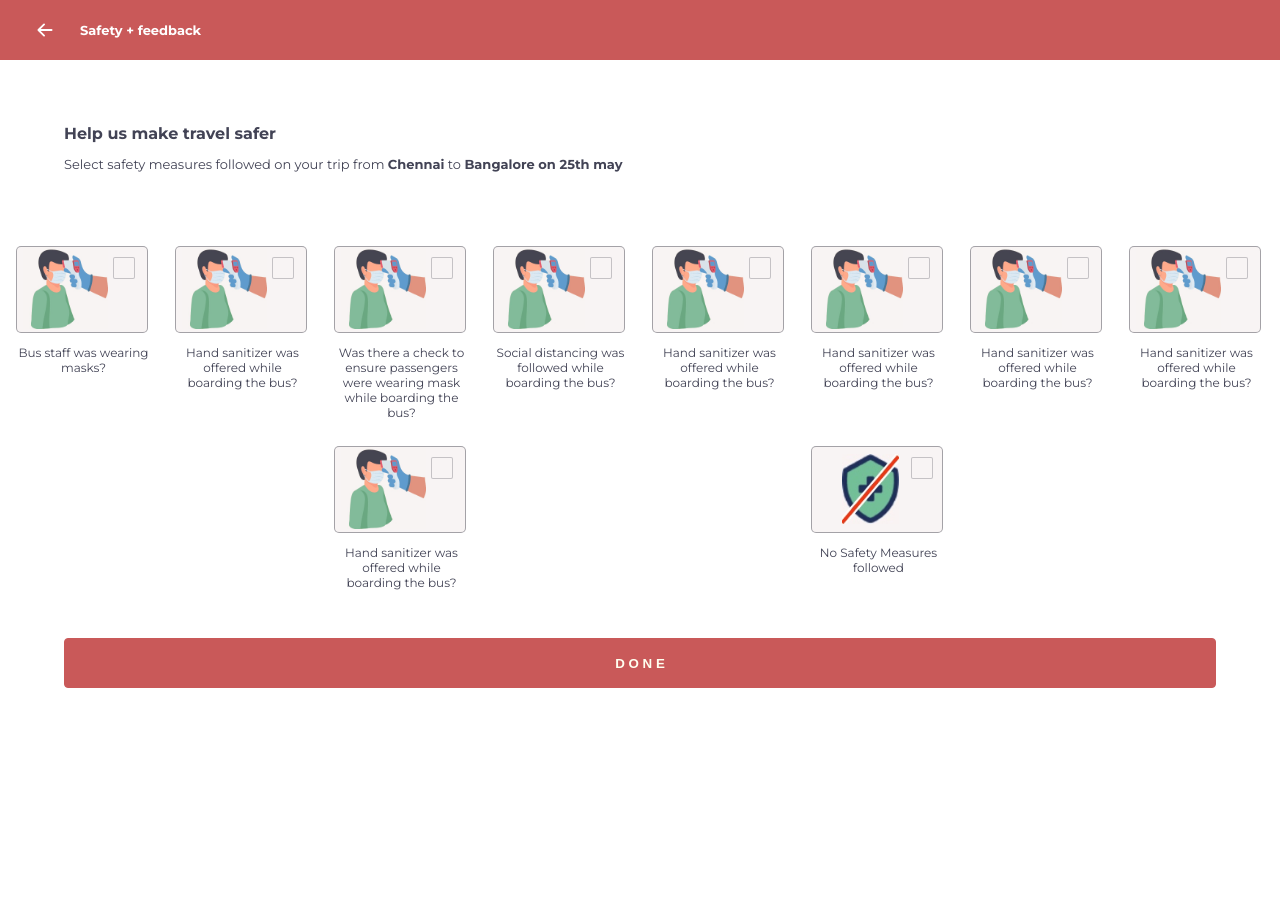
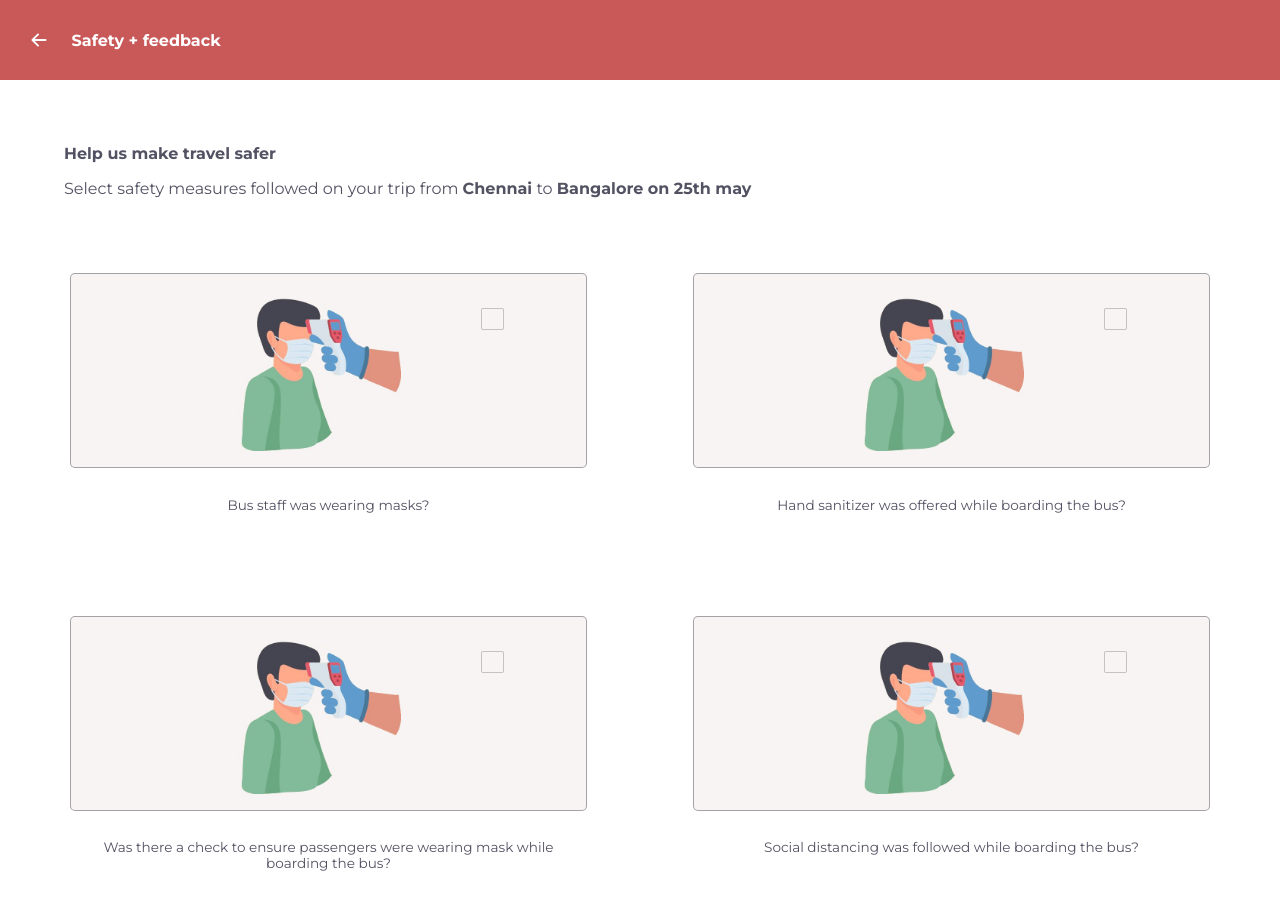
Before and after one commit to ribajacob123/redbus-training-css-assignment1, a plain HTML site: page index.html in a window 1280 px wide. Shown: the top 903 px of the page. Before the commit the page ends 800 px from the top, so only its background shows below. Drawn offline with Linux system fonts and the light colour scheme.

Commit message:
Changed desktop view

```diff
--- a/styles.css
+++ b/styles.css
@@ -3,14 +3,13 @@ body{
     font-family:'Montserrat';
 
 }
-p,h2{
-    color:#424355;
+p,h2,.query{
+    color:#424355ea;
 }
 h2{
-    font-weight: 200px;
     font-size: medium;
 }
-p{
+p,.topbarheading{
     font-size:small;
 }
 
@@ -20,18 +19,17 @@ p{
     position: sticky;
     top: 0;
     width: 100%;
-    height: 60px;
+    height: 3.5em;
     background-color:#c95959;
     color: white;
     margin: 0%;
     z-index: 1;
 }
 .arrow{
-    margin-left: 30px;
+    margin-left: 1.5em;
 }
 .topbarheading{
-    padding-left: 20px;
-    font-size: small;
+    padding-left: 1.1em;
     display: inline;
 }
 
@@ -40,18 +38,19 @@ p{
     flex-wrap: wrap;
     justify-content: space-evenly;
     align-items: center;
-    margin: 2px;
+    margin: 0.2em;
 }
 .container{
-    height: 180px;
-    margin: 10px;
+    /*flex: 0 0 45%;*/
+    height: 12em;
+    margin: 0.7em;
     text-align: center;
-    flex-basis: 135px;
+    flex-basis: 8.1em;
 }
 
 .visual-aid{
-    width: 130px;
-    height: 85px;
+    width: 8em;
+    height: 5.2em;
     border: 1.5px solid #53535e81;
     /*background-color: #ffe7bc;*/
     background-color: #f8f4f4;
@@ -62,32 +61,23 @@ p{
 }
 
 img{
-    margin-left: 6px;
-    margin-right: 3px;
-    width :85px;
-    height : 82px;
+    margin: 0 0.3em 0 0.32em;
+    width :5.1em;
+    height : 4.95em;
     background-color: white;
 }
 
 #imglast{
-    height: 70px;
-    width: 57px;
-    margin-top: 7px;
-    margin-left: 30px;
-    margin-right: 10px;
+    height: 4.2em;
+    width: 3.58em;
+    margin: 0.4em 0.45em 0 1.7em;
 }
-
 
 .checkbox-container{
     justify-content: right;
-    margin-top: 10px;
-    margin-left: 2px;
+    margin: 0.5em 0 0 0.2em;
     cursor: pointer;
     overflow: hidden;
-    -webkit-user-select: none;
-    -moz-user-select: none;
-    -ms-user-select: none;
-    user-select: none;
 }
 
 .checkbox-container input{
@@ -101,8 +91,8 @@ img{
 
   .checkmark {
     position: absolute;
-    height: 20px;
-    width: 20px;
+    height: 1.28em;
+    width: 1.28em;
     background-color: #f8f4f4;
     border: 1px solid #53535e50;
     border-radius: 2px;
@@ -128,10 +118,10 @@ img{
   }
 
   .checkbox-container .checkmark:after {
-    left: 8px;
-    top: 5px;
-    width: 3px;
-    height: 7px;
+    left: 0.5em;
+    top: 0.2em;
+    width: 0.24em;
+    height: 0.52em;
     border: solid white;
     border-width: 0 3px 3px 0;
     -webkit-transform: rotate(45deg);
@@ -141,25 +131,78 @@ img{
 
 
 
-
 .query{
     font-size: 12px;
 }
 
 .done-button{
     width:90%;
-    height: 50px;
-    margin-right: 5%;
-    margin-left: 5%;
-    margin-bottom: 5%;
+    height: 3.2em;
+    margin: 0 5% 1.3em;
     color: ivory;
-    font-family: Arial, Helvetica, sans-serif;
     border-radius: 4px;
     border: solid 1px #c95959;
     background-color: #c95959;
-    font-weight: bolder;
+    font-weight: bold;
+    font-size: small;
 }
 
 .desc{
     margin:5%;
 }
+
+
+@media only screen and (min-width:467px){
+    .flex-container{
+        align-items: flex-start;
+        justify-content: space-evenly;
+    }
+    .topbar{
+        height: 10vh;
+    }
+    p,h2, .topbarheading{
+        font-size: 2vh;
+    }
+    .container {
+        flex-basis: 30%;
+        text-align: center;
+        height: auto;
+        display: flex;
+        flex-direction: column;
+        flex: 0 0 45%;
+        margin-bottom: 5%;
+    }
+
+    .container >p{
+        font-size: 1.7vh;
+        padding: 5%;
+        margin: 0%;
+    }
+
+    .visual-aid{
+        align-self: center;
+        width: 90%;
+        height:100%;
+    }
+
+    .visual-aid >img{
+        width:34%;
+        height:auto;
+        margin: 20px 15% 3% 30%;
+
+    }
+
+    #imglast{
+        width:26%;
+        height: auto;
+        margin: 20px 18% 3% 31%;
+    }
+
+    .checkmark{
+        margin-top: 2%;
+    }
+
+    .done-button{
+        height: 6vh;
+    }
+}
```
Also changed, not shown: submission.html (+3 -3 lines).
